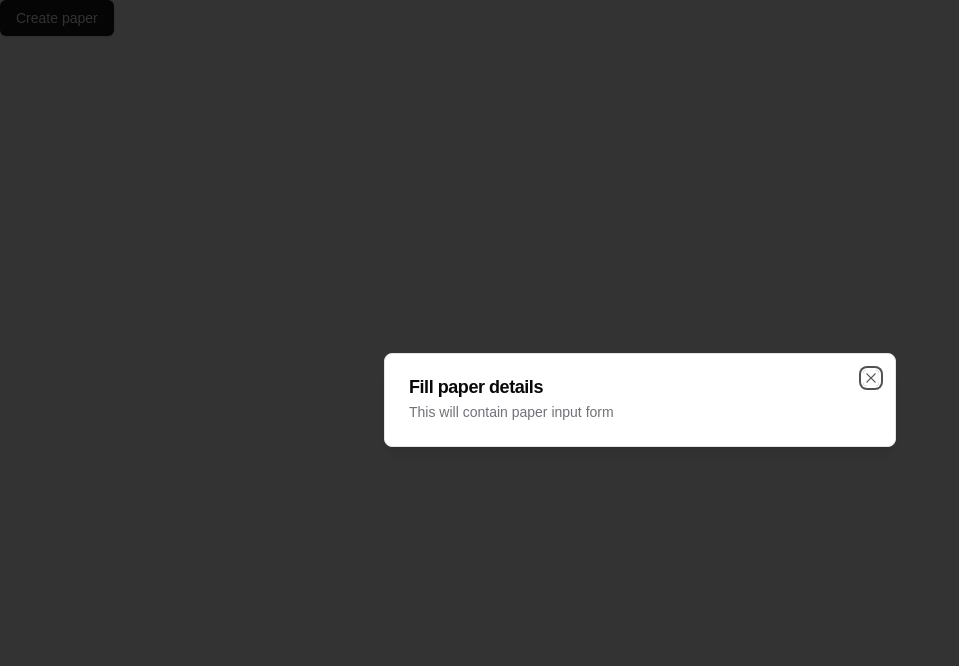
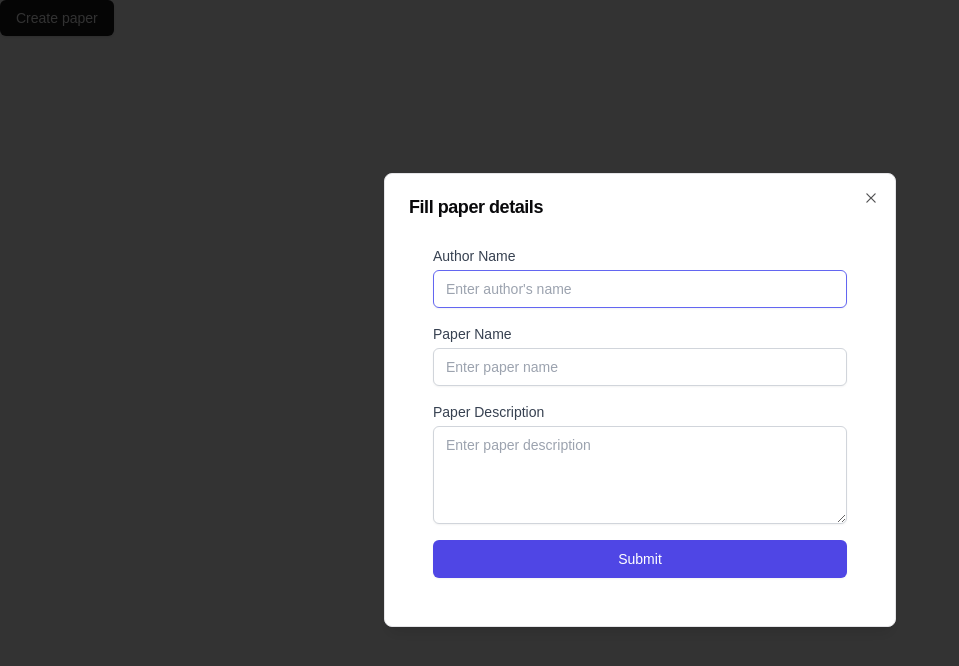
Before and after one commit to RshmanGit/intern-trial-frontend, a Next.js app: page / in a window 1280 px wide. Both pictures are taken after a click on the button "Create paper". Shown: the top 666 px of the page, without its empty margins (0-959 px from the left). Built offline with nearby package versions, Linux system fonts and the light colour scheme.

Commit message:
finished with the ui of the form to create the paper

```diff
--- a/app/page.tsx
+++ b/app/page.tsx
@@ -8,19 +8,21 @@ import {
   DialogTrigger,
 } from "@/components/ui/dialog";
 
+import PaperForm from '@/components/paperForm'
+
 export default function Home() {
   return (
     <div className="w-full">
       <div>
         <Dialog>
-          <DialogTrigger>
+          <DialogTrigger asChild>
             <Button>Create paper</Button>
           </DialogTrigger>
           <DialogContent>
             <DialogHeader>
               <DialogTitle>Fill paper details</DialogTitle>
               <DialogDescription>
-                This will contain paper input form
+                <PaperForm/>
               </DialogDescription>
             </DialogHeader>
           </DialogContent>
--- /dev/null
+++ b/components/paperForm.jsx
@@ -0,0 +1,73 @@
+'use client'
+import React, { useState } from "react";
+
+const PaperForm = () => {
+  const [formData, setFormData] = useState({
+    authorName: "",
+    paperName: "",
+    paperDescription: ""
+  });
+
+  const handleChange = (e) => {
+    setFormData({
+      ...formData,
+      [e.target.name]: e.target.value,
+    });
+  };
+
+  return (
+    <div className="p-6 space-y-4">
+      <form className="space-y-4">
+        {/* Author Name */}
+        <div>
+          <label className="block text-sm font-medium text-gray-700">Author Name</label>
+          <input
+            type="text"
+            name="authorName"
+            value={formData.authorName}
+            onChange={handleChange}
+            className="mt-1 block w-full px-3 py-2 bg-white border border-gray-300 rounded-md shadow-sm focus:outline-none focus:ring-indigo-500 focus:border-indigo-500 sm:text-sm"
+            placeholder="Enter author's name"
+          />
+        </div>
+
+        {/* Paper Name */}
+        <div>
+          <label className="block text-sm font-medium text-gray-700">Paper Name</label>
+          <input
+            type="text"
+            name="paperName"
+            value={formData.paperName}
+            onChange={handleChange}
+            className="mt-1 block w-full px-3 py-2 bg-white border border-gray-300 rounded-md shadow-sm focus:outline-none focus:ring-indigo-500 focus:border-indigo-500 sm:text-sm"
+            placeholder="Enter paper name"
+          />
+        </div>
+
+        {/* Paper Description */}
+        <div>
+          <label className="block text-sm font-medium text-gray-700">Paper Description</label>
+          <textarea
+            name="paperDescription"
+            value={formData.paperDescription}
+            onChange={handleChange}
+            className="mt-1 block w-full px-3 py-2 bg-white border border-gray-300 rounded-md shadow-sm focus:outline-none focus:ring-indigo-500 focus:border-indigo-500 sm:text-sm"
+            rows="4"
+            placeholder="Enter paper description"
+          ></textarea>
+        </div>
+
+        <div className="mt-4">
+          <button
+            type="submit"
+            className="w-full inline-flex justify-center py-2 px-4 border border-transparent shadow-sm text-sm font-medium rounded-md text-white bg-indigo-600 hover:bg-indigo-700 focus:outline-none focus:ring-2 focus:ring-offset-2 focus:ring-indigo-500"
+          >
+            Submit
+          </button>
+        </div>
+      </form>
+    </div>
+  );
+};
+
+export default PaperForm;
--- a/package.json
+++ b/package.json
@@ -9,8 +9,10 @@
     "lint": "next lint"
   },
   "dependencies": {
+    "@hookform/resolvers": "^3.9.0",
     "@radix-ui/react-dialog": "^1.1.2",
     "@radix-ui/react-icons": "^1.3.0",
+    "@radix-ui/react-label": "^2.1.0",
     "@radix-ui/react-popover": "^1.1.2",
     "@radix-ui/react-slot": "^1.1.0",
     "class-variance-authority": "^0.7.0",
@@ -19,8 +21,10 @@
     "next": "14.2.16",
     "react": "^18",
     "react-dom": "^18",
+    "react-hook-form": "^7.53.1",
     "tailwind-merge": "^2.5.4",
-    "tailwindcss-animate": "^1.0.7"
+    "tailwindcss-animate": "^1.0.7",
+    "zod": "^3.23.8"
   },
   "devDependencies": {
     "@types/node": "^20",
```
Also changed, not shown: 1 other file (tests, documents, lock files or other folders).
